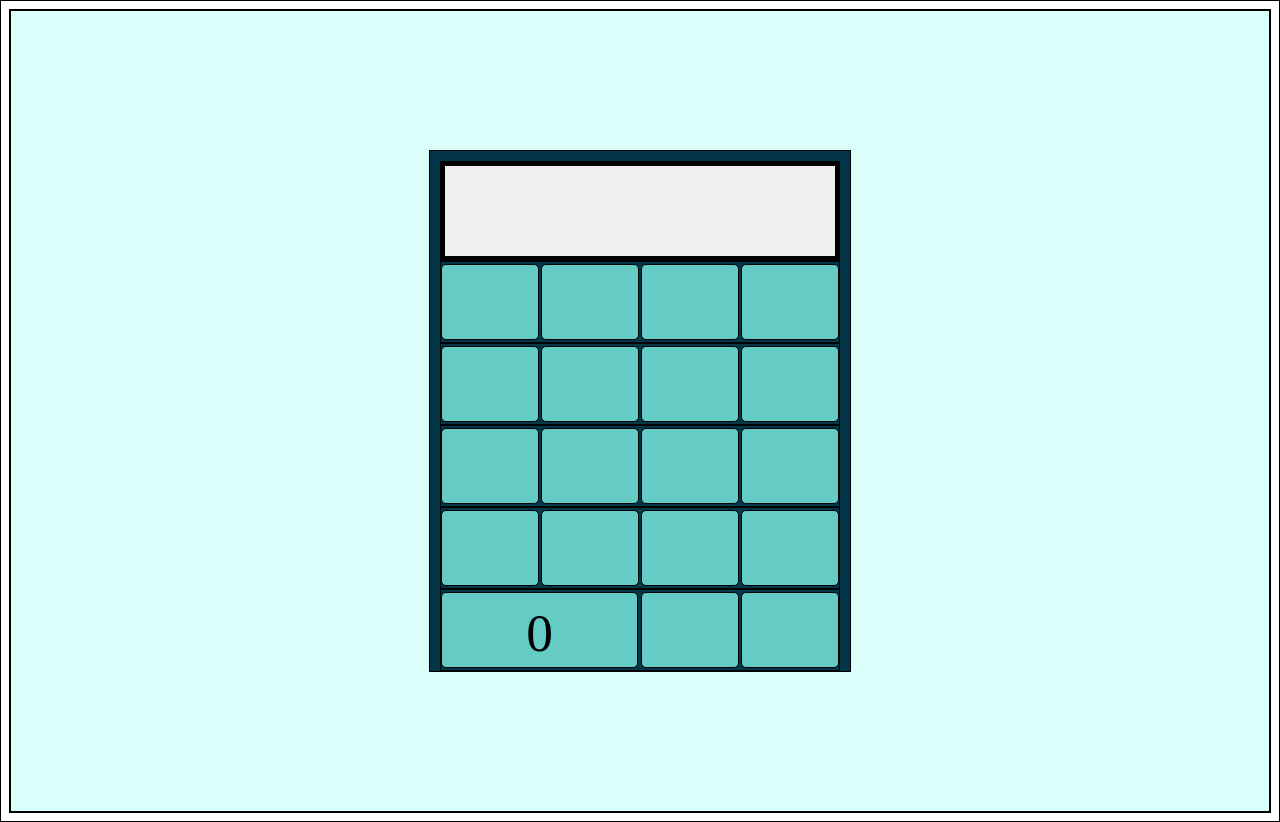
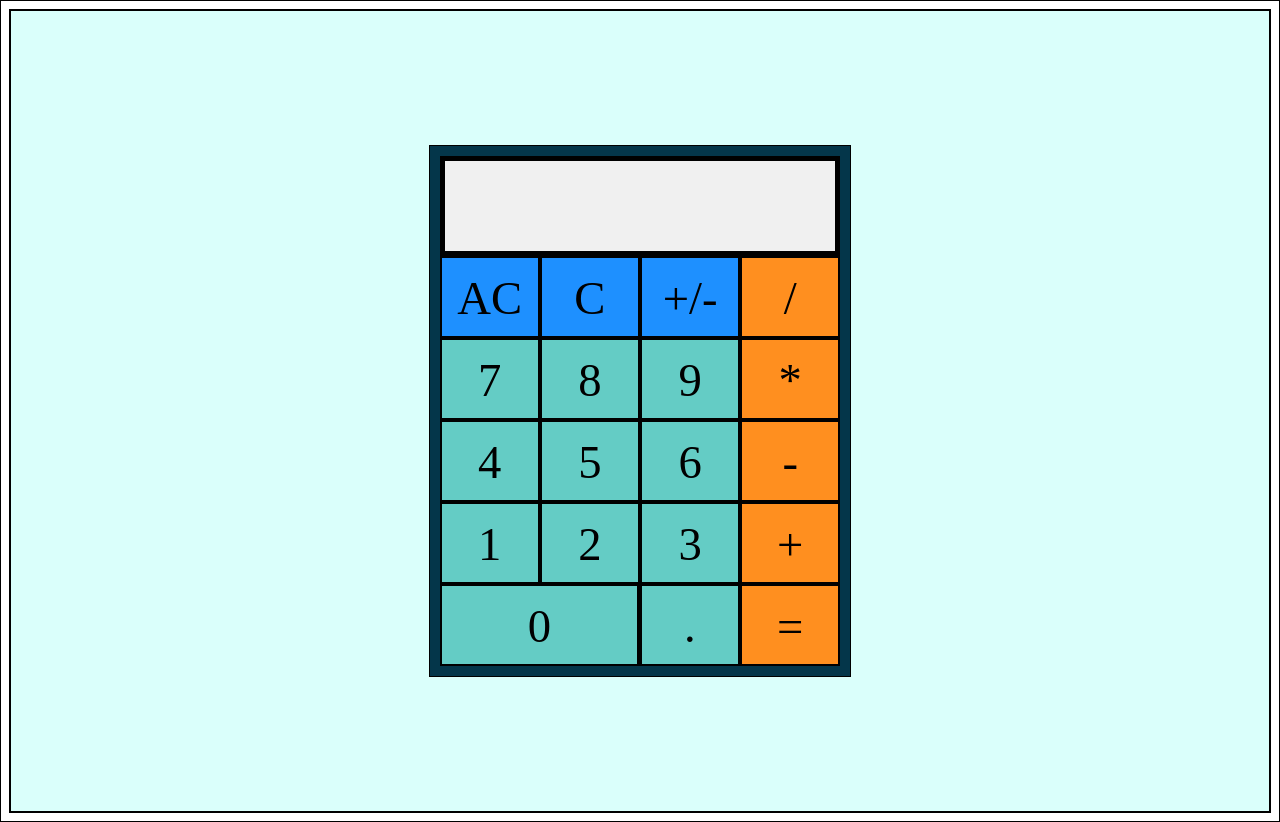
Before and after one commit to alexio42/TOP-calculator, a plain HTML site: page index.html in a window 1280 px wide. Drawn offline with Linux system fonts and the light colour scheme.

Commit message:
Add button characters and colours

```diff
--- a/index.html
+++ b/index.html
@@ -11,33 +11,33 @@
         <div id="container">
             <div id="display"></div>
             <div class="row">
-                <div class="button"></div>
-                <div class="button"></div>
-                <div class="button"></div>
-                <div class="button"></div>
+                <div class="button top-row">AC</div>
+                <div class="button top-row" >C</div>
+                <div class="button top-row" >+/-</div>
+                <div class="button operators" >/</div>
             </div>
             <div class="row">
-                <div class="button"></div>
-                <div class="button"></div>
-                <div class="button"></div>
-                <div class="button"></div>
+                <div class="button">7</div>
+                <div class="button">8</div>
+                <div class="button">9</div>
+                <div class="button operators">*</div>
             </div>
             <div class="row">
-                <div class="button"></div>
-                <div class="button"></div>
-                <div class="button"></div>
-                <div class="button"></div>
+                <div class="button">4</div>
+                <div class="button">5</div>
+                <div class="button">6</div>
+                <div class="button operators">-</div>
             </div>
             <div class="row">
-                <div class="button"></div>
-                <div class="button"></div>
-                <div class="button"></div>
-                <div class="button"></div>
+                <div class="button">1</div>
+                <div class="button">2</div>
+                <div class="button">3</div>
+                <div class="button operators">+</div>
             </div>
             <div class="row">
                 <div class="button" id="zero">0</div>
-                <div class="button"></div>
-                <div class="button"></div>
+                <div class="button">.</div>
+                <div class="button operators">=</div>
 
             </div>
 
--- a/styles.css
+++ b/styles.css
@@ -1,16 +1,17 @@
 * {
     border: 1px solid black;
 }
+
 
 #calculator {
     display: flex;
     justify-content: center;
     height: 100vh;
-    background-color: #DAFFFB
+    background-color: #DAFFFB;
 }
 
 #container {
-    height: 500px;
+    height: 510px;
     width: 400px;
     align-self: center;
     background-color: #04364A;
@@ -29,20 +30,27 @@
     display: flex;
     height: 82px;
     justify-content: space-between;
-    padding: 2px 0;
     box-sizing: border-box;
+    background-color: black;
 
 }
 
 .button {
     flex-basis: 24%;
-    background-color: #64CCC5;
-    border-radius: 5px;
+   background-color: #64CCC5;
     text-align: center;
     line-height: 80px;
-    font-size: 40pt;
+    font-size: 35pt;
 }
 
 #zero {
     flex-basis: 49%;
 }
+
+.button.top-row {
+    background-color: rgb(30, 144, 255);
+}
+
+.button.operators {
+    background-color: #FF8F1F;
+}
```
